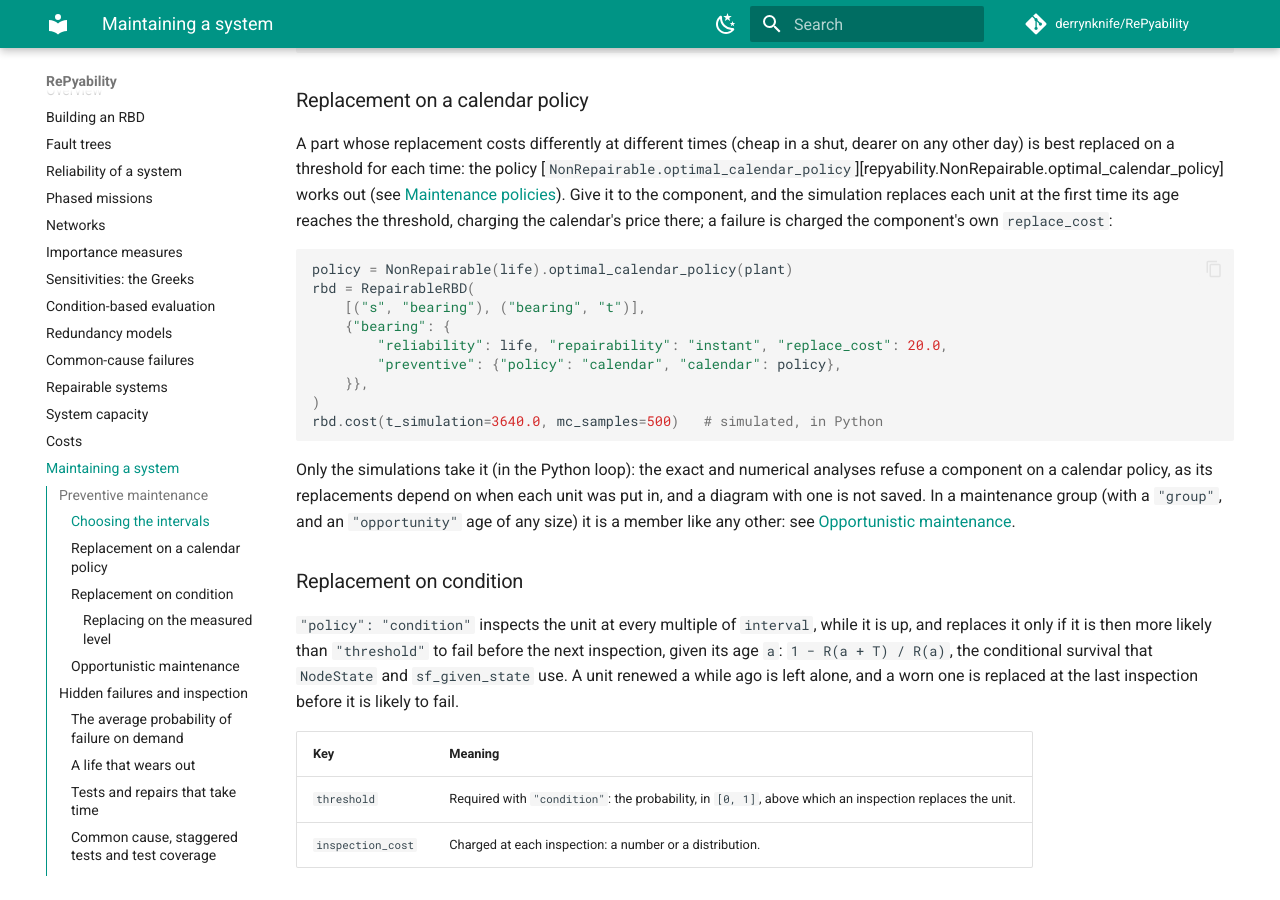
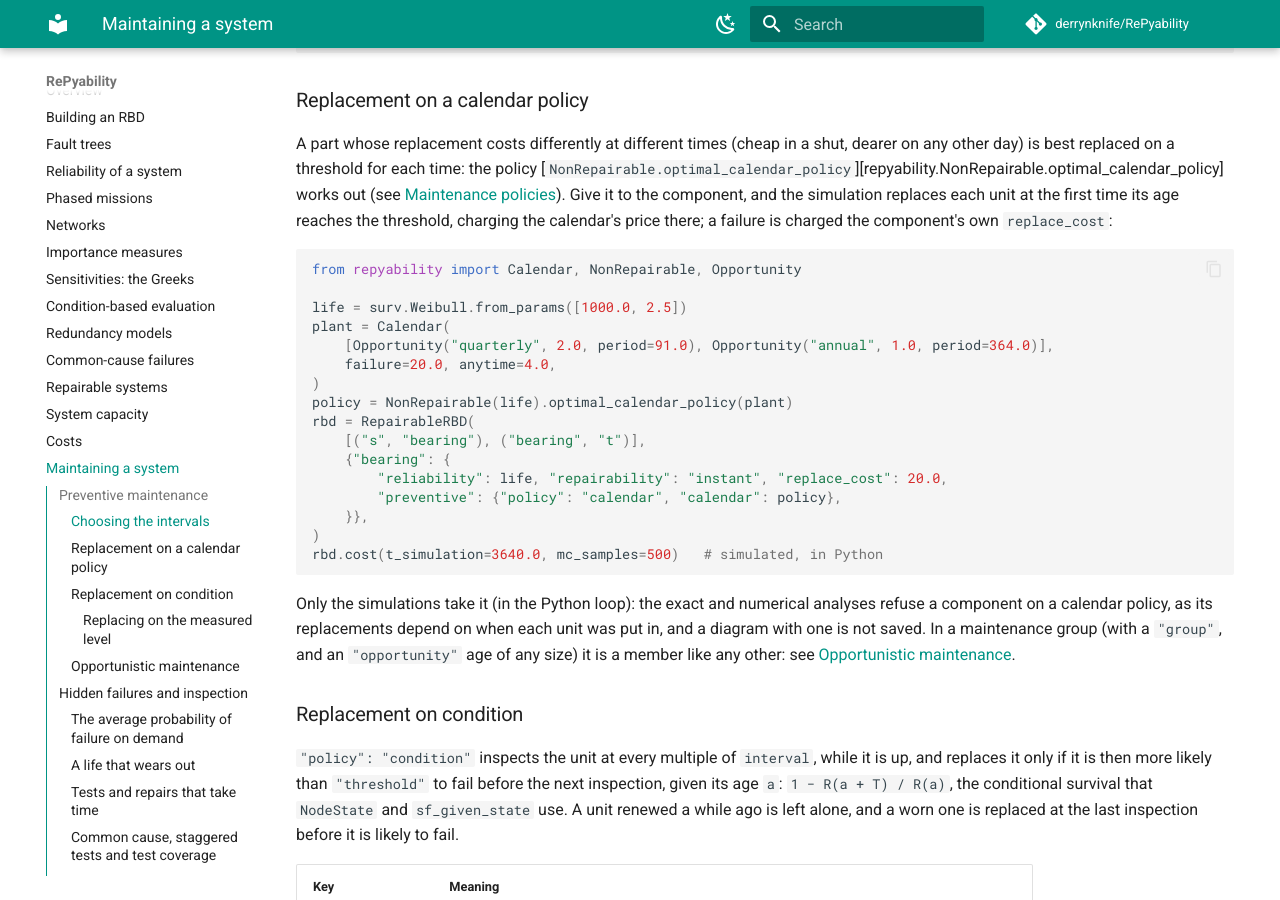
Before and after one commit to derrynknife/RePyability, an MkDocs documentation site: the page built from docs/guide/system-maintenance.md, in a window 1280 px wide and 900 px high, scrolled down 3934 px. Built offline with MkDocs 1.6.1 and Material for MkDocs 9.7.7, drawn with Linux system fonts in a browser that asks for light colours; comment, search, counter and statistics services are not loaded.

Commit message:
The calendar-policy example in the maintenance guide defines its part and calendar

````diff
--- a/docs/guide/system-maintenance.md
+++ b/docs/guide/system-maintenance.md
@@ -221,6 +221,13 @@ time its age reaches the threshold, charging the calendar's price there; a
 failure is charged the component's own `replace_cost`:
 
 ```python
+from repyability import Calendar, NonRepairable, Opportunity
+
+life = surv.Weibull.from_params([1000.0, 2.5])
+plant = Calendar(
+    [Opportunity("quarterly", 2.0, period=91.0), Opportunity("annual", 1.0, period=364.0)],
+    failure=20.0, anytime=4.0,
+)
 policy = NonRepairable(life).optimal_calendar_policy(plant)
 rbd = RepairableRBD(
     [("s", "bearing"), ("bearing", "t")],
````
